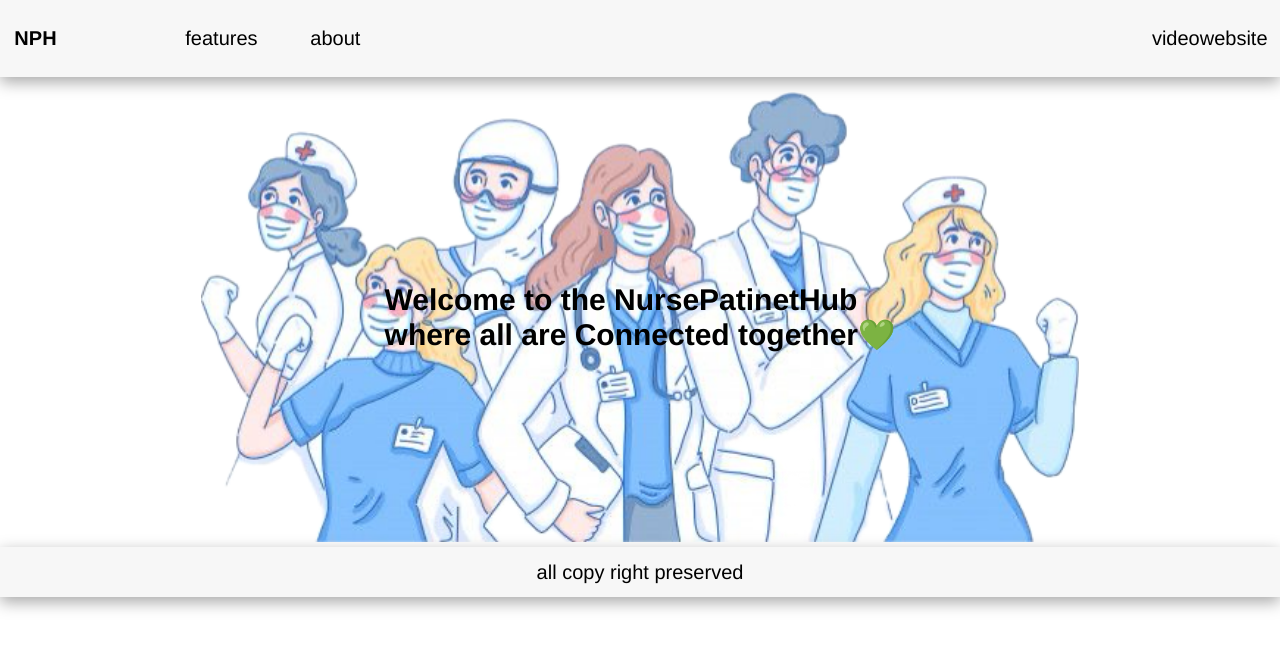
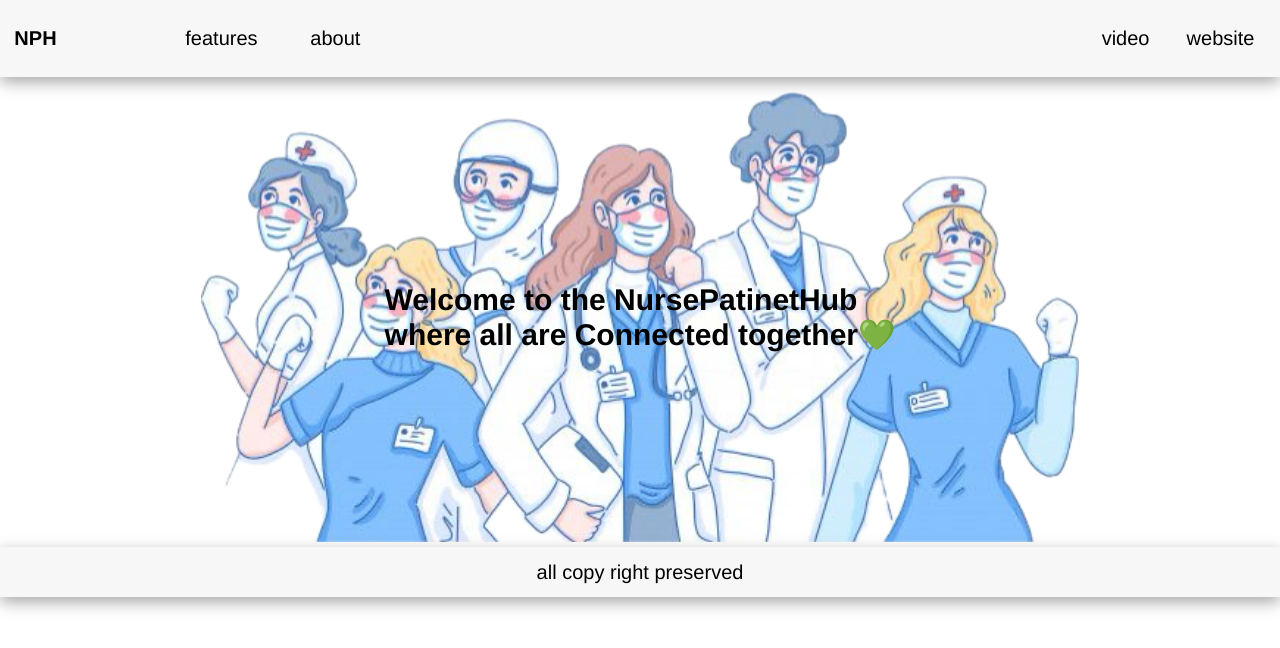
Before and after one commit to mostafa-abokhadra/mostafa-abokhadra.github.io, a plain HTML site: page index.html in a window 1280 px wide. Drawn offline with Linux system fonts and the light colour scheme.

Commit message:
updating header styleing

```diff
--- a/css/header.css
+++ b/css/header.css
@@ -64,9 +64,9 @@ header {
 }
 
 .website-div {
-    width: 10%;
+    width: 15%;
     display: flex;
-    justify-content: center;
+    justify-content: space-around;
     align-items: center;
 }
 
```
